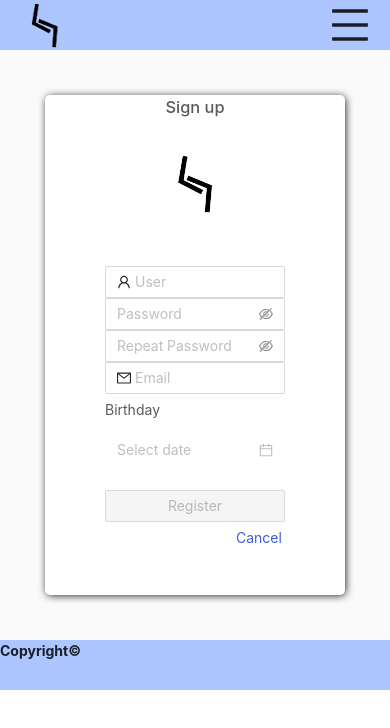
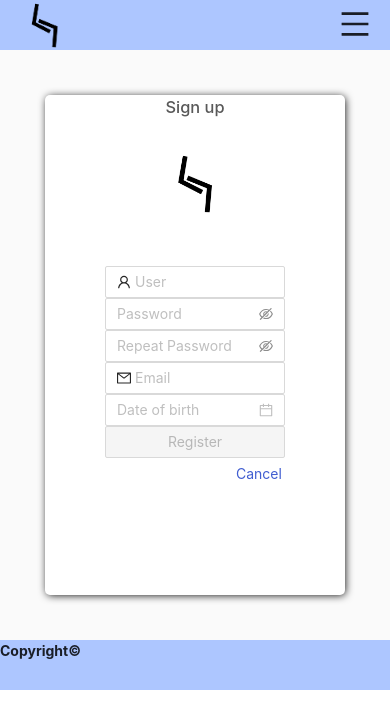
Before and after one commit to MrMonoDev/frontend-ecommerce-app, a React (Create React App) app: page /login in a window 390 px wide. Both pictures are taken after a click on the button "New user". Shown: the top 728 px of the page. Built offline with nearby package versions, Linux system fonts and the light colour scheme.

Commit message:
added responsive phone menu & mdified login date input

```diff
--- a/src/components/Login.js
+++ b/src/components/Login.js
@@ -1,7 +1,7 @@
 import React from 'react';
 import './styles/Login.less';
 import Image from './img/valhala1000.png';
-import {DatePicker, Input, Button, Form } from 'antd';
+import {DatePicker, Input, Button } from 'antd';
 import {UserOutlined, MailOutlined} from '@ant-design/icons';
 
 class Login extends React.Component {
@@ -76,9 +76,7 @@ class FormL extends Login {
         {this.state.error}
         <Input className="input" name="email" placeholder="Email" prefix={<MailOutlined />} onChange={this.handleChange} required/>
         <div>
-        <Form.Item label="Birthday">
-         <DatePicker bordered={false}/><br />
-        </Form.Item>
+         <DatePicker placeholder="Date of birth" style={{width:"100%"}}/><br />
         </div>
       </div>;
     }
--- a/src/components/Nav.js
+++ b/src/components/Nav.js
@@ -3,6 +3,7 @@ import { Link } from "react-router-dom";
 import Image from "./img/valhala1000.png";
 import { MenuOutlined } from "@ant-design/icons";
 import "./styles/Nav.less";
+import {Menu, Dropdown} from "antd";
 
 class Nav extends React.Component {
   state = {
@@ -10,7 +11,37 @@ class Nav extends React.Component {
   }
   responsiveChange = (a) => {
      if (a.matches) {
-      this.setState({menuP:<div className="menu-ico" ><MenuOutlined style={{fontSize:"40px"}} /></div>});
+      const menu = (
+        <Menu>
+          <Menu.Item>
+            <Link to="/login">
+            <b>
+              Login
+            </b>
+            </Link>
+          </Menu.Item>
+          <Menu.Item>
+          <Link to="/contact">
+            <b>
+              Contact
+            </b>
+            </Link>
+          </Menu.Item>
+          <Menu.Item>
+          <Link to="/about">
+            <b>
+              About
+            </b>
+            </Link>
+          </Menu.Item>
+        </Menu>
+      );
+      this.setState({menuP:
+        <div className="menu-ico" >
+        <Dropdown overlay={menu} placement="bottomCenter">
+        <MenuOutlined style={{fontSize:"30px"}} />
+      </Dropdown>
+      </div>});
     } else {
       this.setState({menuP:
           <div>
--- a/src/components/styles/Nav.less
+++ b/src/components/styles/Nav.less
@@ -56,5 +56,5 @@
 .menu-ico{
     position: absolute;
     right: -30px;
-    top: -7px;
+    top: -3px;
 }
```
